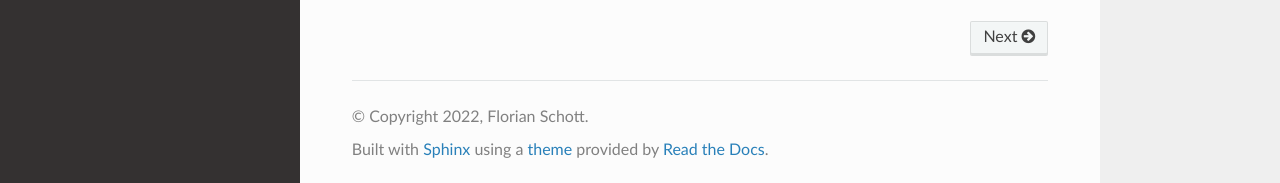
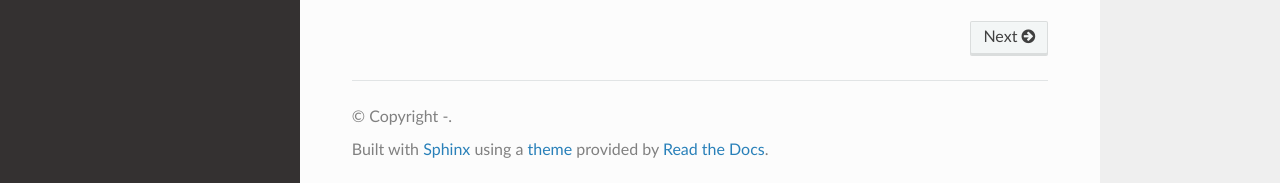
Before and after one commit to floschott/foamquant, a Sphinx documentation site: the page built from docs/source/index.rst, in a window 1280 px wide and 900 px high, scrolled down 1646 px. Shown: the part 714-897 px from the top of the window. Built offline with Sphinx 7.4.7 and the Read the Docs theme 2.0.0, drawn with Linux system fonts in a browser that asks for light colours.

Commit message:
Update conf.py

```diff
--- a/docs/source/conf.py
+++ b/docs/source/conf.py
@@ -3,7 +3,7 @@
 # -- Project information
 
 project = 'foamquant'
-copyright = '2022, Florian Schott'
+copyright = '-'
 author = 'Florian Schott'
 
 release = '0.1'
```
